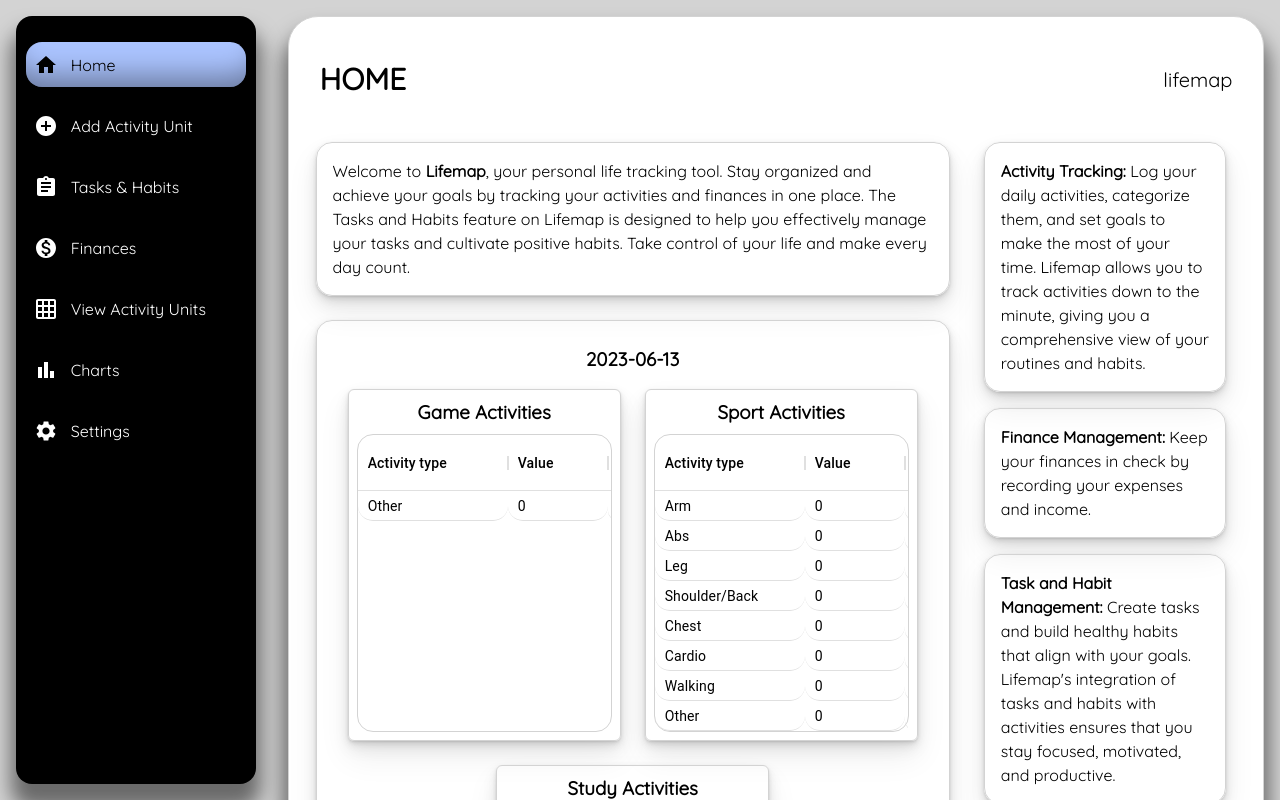
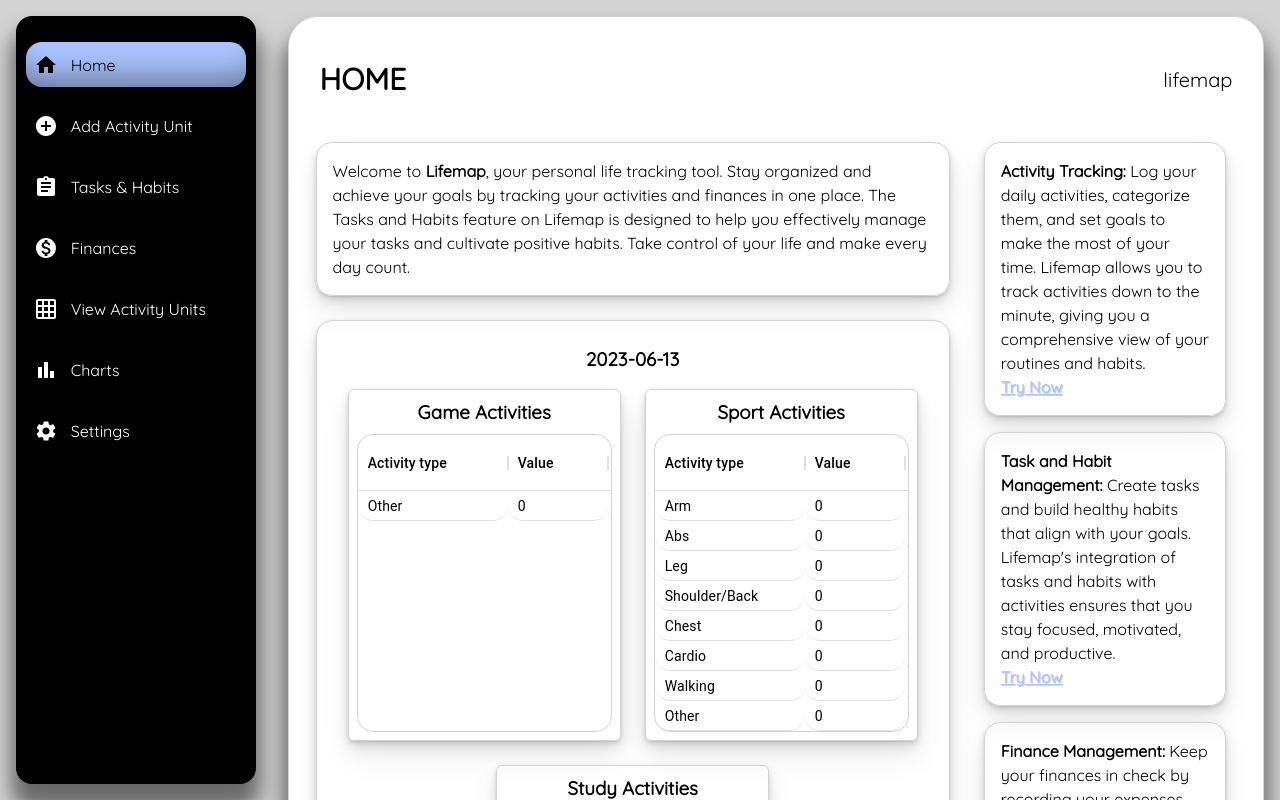
Before and after one commit to berkaysson/lifemap, a React (Create React App) app: page / in a window 1280 px wide. Shown: the top 800 px of the page. Built offline with nearby package versions, Linux system fonts and the light colour scheme.

Commit message:
Add links to ParagraphContents

```diff
--- a/src/Pages/HomePage.js
+++ b/src/Pages/HomePage.js
@@ -1,4 +1,5 @@
 import styled from "styled-components";
+import { Link } from 'react-router-dom';
 
 import DataViewer from "../Components/DataViewer/DataViewer.js";
 import HeaderContent from "../Components/Contents/HeaderContent.js";
@@ -46,6 +47,17 @@ const Reminder = styled.div`
   margin-top: 1rem;
 `;
 
+const LinkWrapper = styled(Link)`
+  color: ${({theme}) => theme.colors.theme};
+  text-decoration: underline;
+  font-weight: bold;
+  text-shadow: 1px 1px 1px ${({theme}) => theme.colors.alternative};
+
+  &:hover{
+    text-decoration: none;
+  }
+`;
+
 const HomePage = ({
   activityCategories,
   todaysActivityDataUnit,
@@ -77,11 +89,8 @@ const HomePage = ({
             them, and set goals to make the most of your time. Lifemap allows
             you to track activities down to the minute, giving you a
             comprehensive view of your routines and habits.
-          </ParagraphContent>
-
-          <ParagraphContent>
-            <b>Finance Management:</b> Keep your finances in check by recording
-            your expenses and income.
+            <br/>
+            <LinkWrapper to="/edit-activity-unit">Try Now</LinkWrapper>
           </ParagraphContent>
 
           <ParagraphContent>
@@ -89,6 +98,15 @@ const HomePage = ({
             habits that align with your goals. Lifemap's integration of tasks
             and habits with activities ensures that you stay focused, motivated,
             and productive.
+            <br/>
+            <LinkWrapper to="/tasks-habits">Try Now</LinkWrapper>
+          </ParagraphContent>
+
+          <ParagraphContent>
+            <b>Finance Management:</b> Keep your finances in check by recording
+            your expenses and income.
+            <br/>
+            <LinkWrapper to="/finances">Try Now</LinkWrapper>
           </ParagraphContent>
 
           <ParagraphContent>
```
